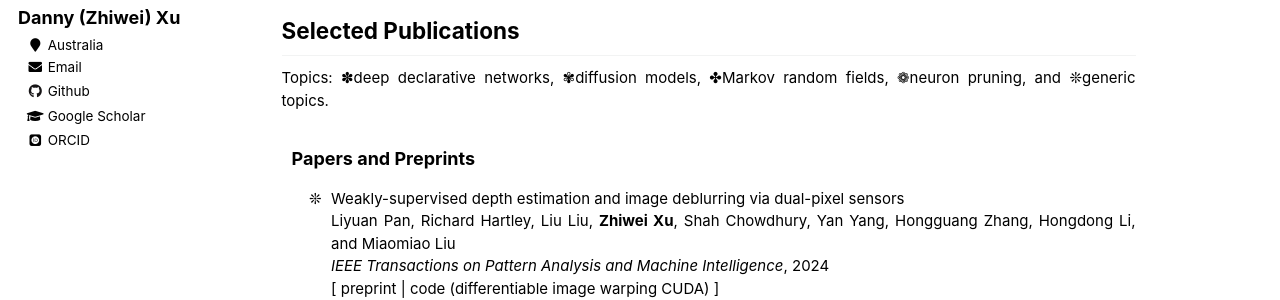
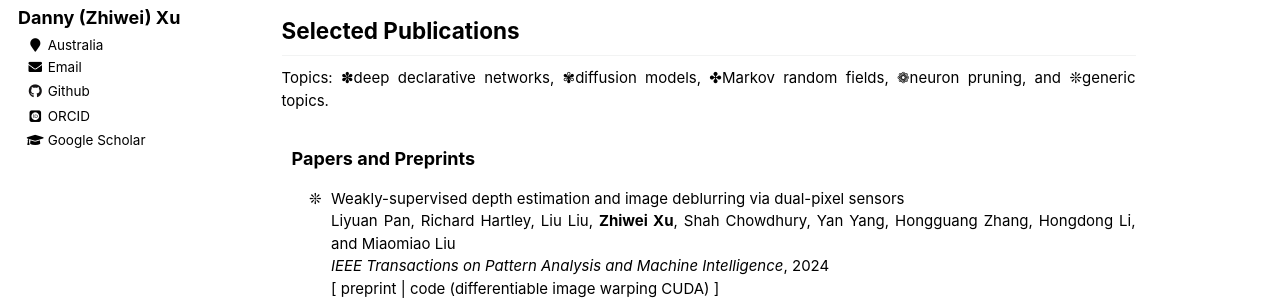
Before and after one commit to zwxu064/zwxu064.github.io, a Jekyll site: the page built from _pages/about.html, in a window 1280 px wide. Shown: the part 301-601 px from the top of the page. Built offline with Jekyll 4.4.1, drawn with Linux system fonts in a browser that asks for light colours; some web fonts are replaced.

Commit message:
Update author-profile.html

```diff
--- a/_includes/author-profile.html
+++ b/_includes/author-profile.html
@@ -103,9 +103,6 @@
       {% if author.vine %}
         <li><a href="https://vine.co/u/{{ author.vine }}"><i class="fab fa-fw fa-vine" aria-hidden="true"></i> Vine</a></li>
       {% endif %}
-      {% if author.googlescholar %}
-        <li><a href="{{ author.googlescholar }}"><i class="fas fa-fw fa-graduation-cap"></i> Google Scholar</a></li>
-      {% endif %}
       {% if author.pubmed %}
         <li><a href="{{ author.pubmed }}"><i class="ai ai-pubmed-square ai-fw"></i> PubMed</a></li>
       {% endif %}
@@ -117,7 +114,10 @@
       {% endif %}
       {% if author.wikipedia %}
         <li><a href="https://en.wikipedia.org/wiki/User:{{ author.wikipedia }}"><i class="fab fa-fw fa-wikipedia-w" aria-hidden="true"></i> Wikipedia</a></li>
-{% endif %}
+      {% endif %}
+      {% if author.googlescholar %}
+        <li><a href="{{ author.googlescholar }}"><i class="fas fa-fw fa-graduation-cap"></i> Google Scholar</a></li>
+      {% endif %}
     </ul>
   </div>
 </div>
```
